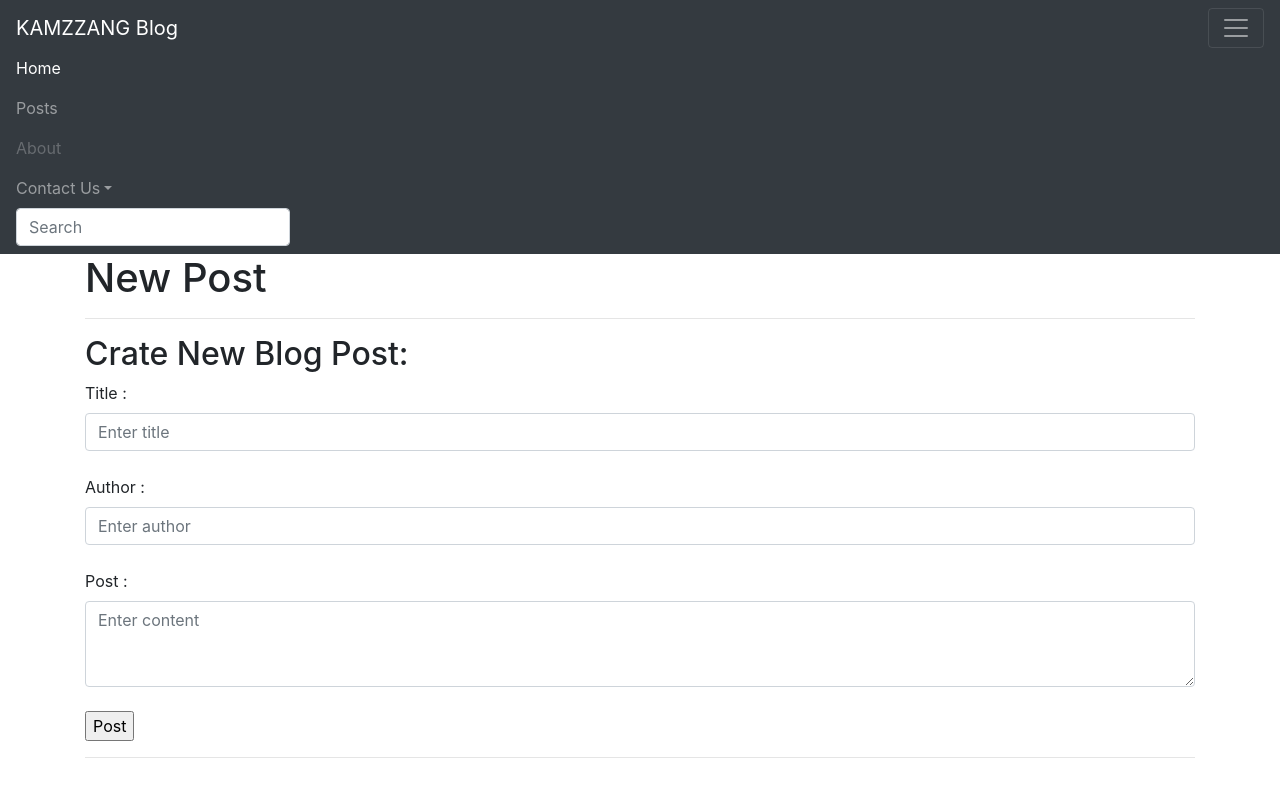
After one commit to kamzzang/flasktest, a Flask app: page /posts/new in a window 1280 px wide, after a click that opens the changed part. The commit adds this page. Run offline with Flask 2, Linux system fonts and the light colour scheme; some libraries are stand-ins or nearby versions.

Commit message:
Update Flask tutorial

```diff
--- a/app.py
+++ b/app.py
@@ -1,25 +1,52 @@
-from flask import Flask, render_template
+from flask import Flask, render_template, request, redirect
+from flask_sqlalchemy import SQLAlchemy
+from datetime import datetime
 
 app = Flask(__name__)
+app.config['SQLALCHEMY_DATABASE_URI'] = 'sqlite:///posts.db'
+db = SQLAlchemy(app)
 
-all_posts = [
-    {
-        'title': 'Post 1',
-        'content': 'This is the content of post 1.',
-        'author': 'Aaron'
-    },
-    {
-        'title': 'Post 2',
-        'content': 'This is the content of post 2.'
-    }
-]
+class BlogPost(db.Model):
+    id = db.Column(db.Integer, primary_key=True)
+    title = db.Column(db.String(100), nullable=False)
+    content = db.Column(db.Text, nullable=False)
+    author = db.Column(db.String(20),nullable=False, default='N/A')
+    date_posted = db.Column(db.DateTime, nullable=False, default=datetime.utcnow)
+
+    def __repr__(self):
+        return 'Bolg post' + str(self.id)
+
+# python terminal
+# from app import db
+# db.create_all()
+# from app import BlogPost
+# BlogPost.query.all()
+# db.session.add(BlogPost(title='Blog Post 1', content='Content of Blog post 1.', author='MC'))
+# db.session.add(BlogPost(title='Blog Post 2', content='Content of Blog post 2.'))
+# BlogPost.query.all()[0].title
+# BlogPost.query.all()[0].content
+# BlogPost.query.all()[0].date_posted
+# BlogPost.query.all()[1].author
+# BlogPost.query.filter_by(title='First Blog Post!').all()
+# db.session.delete(BlogPost.query.get(1))
+
 @app.route('/')
 def index():
     return render_template('index.html')
 
-@app.route('/posts')
+@app.route('/posts', methods=['GET','POST'])
 def posts():
-    return render_template('posts.html', posts=all_posts)
+    if request.method == 'POST':
+        post_title = request.form['title']
+        post_author = request.form['author']
+        post_content = request.form['content']
+        new_post = BlogPost(title=post_title, content=post_content, author=post_author)
+        db.session.add(new_post)
+        db.session.commit()
+        return redirect('/posts')
+    else:
+        all_posts = BlogPost.query.order_by(BlogPost.date_posted).all()
+        return render_template('posts.html', posts=all_posts)
 
 @app.route('/home/users/<string:name>/posts/<int:id>')
 def hello(name, id):
@@ -29,5 +56,39 @@ def hello(name, id):
 def get_req():
     return 'You can only get this webpage.'
 
+@app.route('/posts/delete/<int:id>')
+def delete(id):
+    post = BlogPost.query.get_or_404(id)
+    db.session.delete(post)
+    db.session.commit()
+    return redirect('/posts')
+
+@app.route('/posts/edit/<int:id>', methods=['GET','POST'])
+def edit(id):
+    post = BlogPost.query.get_or_404(id)
+
+    if request.method == 'POST':
+        post.title = request.form['title']
+        post.author = request.form['author']
+        post.content = request.form['content']
+        db.session.commit()
+        return redirect('/posts')
+    else:
+        return render_template('edit.html', post=post)
+
+@app.route('/posts/new', methods=['GET','POST'])
+def new_post():
+    if request.method == 'POST':
+        post.title = request.form['title']
+        post.author = request.form['author']
+        post.content = request.form['content']
+        new_post = BlogPost(title=post_title, content=post_content, author=post_author)
+        db.session.add(new_post)
+        db.session.commit()
+        return redirect('/posts')
+    else:
+        return render_template('new_post.html')
+
+
 if __name__ == "__main__":
     app.run(debug=True)
--- /dev/null
+++ b/static/css/main.css
@@ -0,0 +1,3 @@
+body {
+    font-family: Helvetica;
+}
--- a/templates/base.html
+++ b/templates/base.html
@@ -1,11 +1,64 @@
 <!DOCTYPE html>
 <html lang="en">
+
 <head>
     <meta charset="UTF-8">
     <meta name="viewport" content="width=device-width, initial-scale=1.0">
+    <!-- <link rel="stylesheet" href="static/css/main.css"> -->
+    <!-- <link rel="stylesheet" href="{{ url_for('static', filename='css/main.css') }}"> -->
+    <link rel="stylesheet" href="https://stackpath.bootstrapcdn.com/bootstrap/4.4.1/css/bootstrap.min.css"
+        integrity="sha384-Vkoo8x4CGsO3+Hhxv8T/Q5PaXtkKtu6ug5TOeNV6gBiFeWPGFN9MuhOf23Q9Ifjh" crossorigin="anonymous">
     {% block head %} {% endblock %}
 </head>
+
 <body>
-    {% block body %} {% endblock %}
+    <nav class="navbar navbar-dark bg-dark">
+        <a class="navbar-brand" href="/">KAMZZANG Blog</a>
+        <button class="navbar-toggler" type="button" data-toggle="collapse" data-target="#navbarsExample01"
+            aria-controls="navbarsExample01" aria-expanded="false" aria-label="Toggle navigation">
+            <span class="navbar-toggler-icon"></span>
+        </button>
+
+        <div class="collapse navbar-collapse" id="navbarsExample01">
+            <ul class="navbar-nav mr-auto">
+                <li class="nav-item active">
+                    <a class="nav-link" href="/">Home <span class="sr-only">(current)</span></a>
+                </li>
+                <li class="nav-item">
+                    <a class="nav-link" href="/posts">Posts</a>
+                </li>
+                <li class="nav-item">
+                    <a class="nav-link disabled" href="#" tabindex="-1" aria-disabled="true">About</a>
+                </li>
+                <li class="nav-item dropdown">
+                    <a class="nav-link dropdown-toggle" href="#" id="dropdown01" data-toggle="dropdown"
+                        aria-haspopup="true" aria-expanded="false">Contact Us</a>
+                    <div class="dropdown-menu" aria-labelledby="dropdown01">
+                        <a class="dropdown-item" href="https://github.com/kamzzang">Github</a>
+                        <a class="dropdown-item" href="https://blog.naver.com/kamzzang">NaverBlog</a>
+                        <a class="dropdown-item" href="https://www.facebook.com/people/%EA%B0%90%EB%AC%B4%EC%B2%A0/100001769383996">Facebook</a>
+                        <a class="dropdown-item" href="https://www.instagram.com/kam_moochul/">INstagram</a>
+                    </div>
+                </li>
+            </ul>
+            <form class="form-inline my-2 my-md-0">
+                <input class="form-control" type="text" placeholder="Search" aria-label="Search">
+            </form>
+        </div>
+    </nav>
+
+    <div class="container">
+        {% block body %} {% endblock %}
+    </div>
+    <script src="https://code.jquery.com/jquery-3.4.1.slim.min.js"
+        integrity="sha384-J6qa4849blE2+poT4WnyKhv5vZF5SrPo0iEjwBvKU7imGFAV0wwj1yYfoRSJoZ+n"
+        crossorigin="anonymous"></script>
+    <script src="https://cdn.jsdelivr.net/npm/popper.js@1.16.0/dist/umd/popper.min.js"
+        integrity="sha384-Q6E9RHvbIyZFJoft+2mJbHaEWldlvI9IOYy5n3zV9zzTtmI3UksdQRVvoxMfooAo"
+        crossorigin="anonymous"></script>
+    <script src="https://stackpath.bootstrapcdn.com/bootstrap/4.4.1/js/bootstrap.min.js"
+        integrity="sha384-wfSDF2E50Y2D1uUdj0O3uMBJnjuUD4Ih7YwaYd1iqfktj0Uod8GCExl3Og8ifwB6"
+        crossorigin="anonymous"></script>
 </body>
+
 </html>
--- /dev/null
+++ b/templates/new_post.html
@@ -0,0 +1,27 @@
+{% extends 'base.html' %}
+
+{% block head %}
+<title>New Post</title>
+{% endblock %}
+
+{% block body %}
+    <h1>New Post</h1>
+
+    <hr>
+    <h2>Crate New Blog Post:</h2>
+    <form action='/posts' method='POST'>
+        <label for="title">Title :</label>
+        <input class="form-control" type="text" name="title" id="title" placeholder="Enter title" aria-label="Enter title">
+        <br>
+
+        <label for="author">Author :</label>
+        <input class="form-control" type="text" name="author" id="author" placeholder="Enter author" aria-label="Enter author">
+        <br>
+
+        <label for="content">Post :</label>
+        <textarea class="form-control" name="content" id="content" placeholder="Enter content" aria-label="Enter content" rows="3"></textarea>
+        <br>
+        <input type="submit" value='Post'>
+    </form>
+    <hr>
+{% endblock %}
```
Also changed, not shown: templates/edit.html (added, +27 -0 lines), templates/index.html (+14 -0 lines), templates/posts.html (+23 -10 lines), posts.db (added), static/js/main.js (added).
